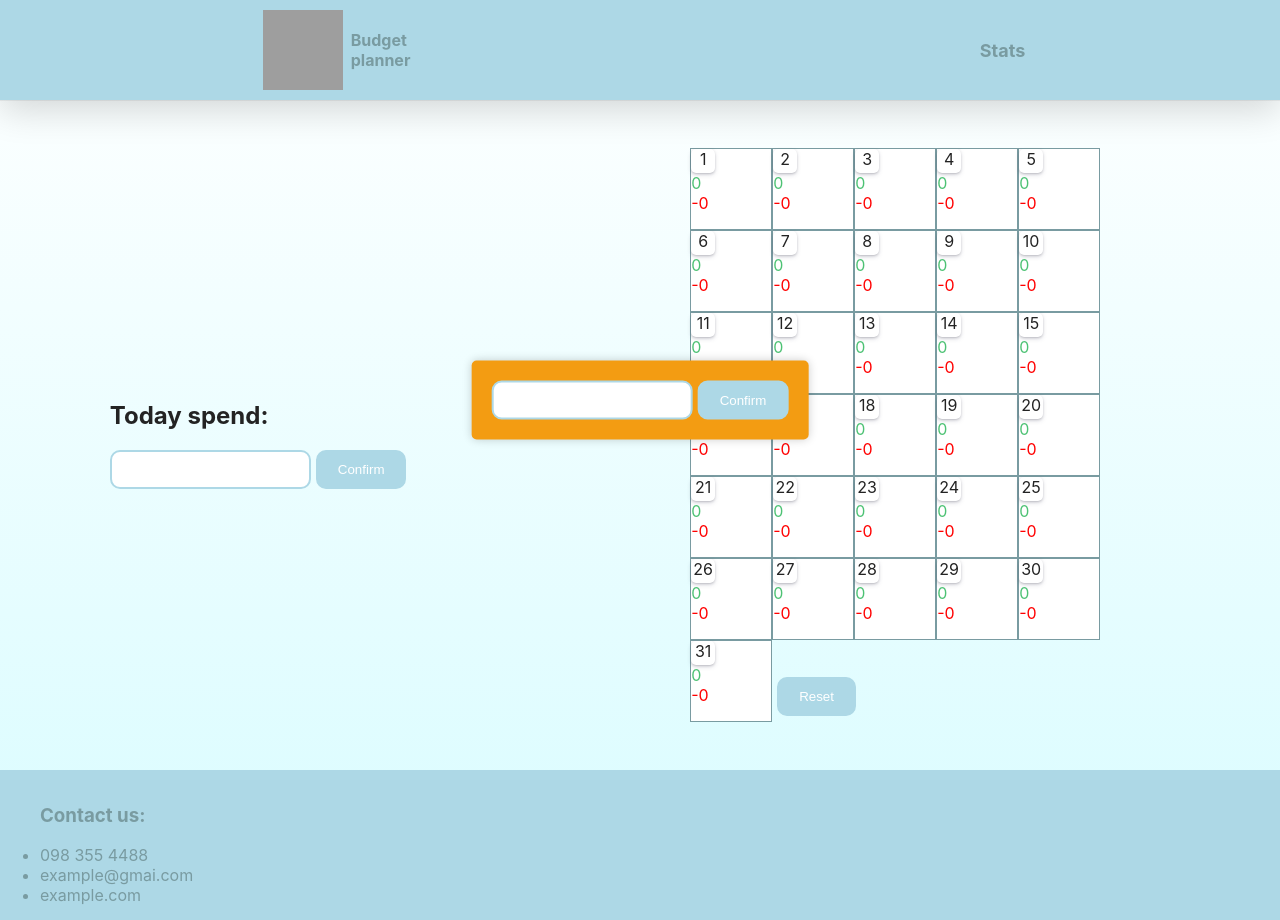
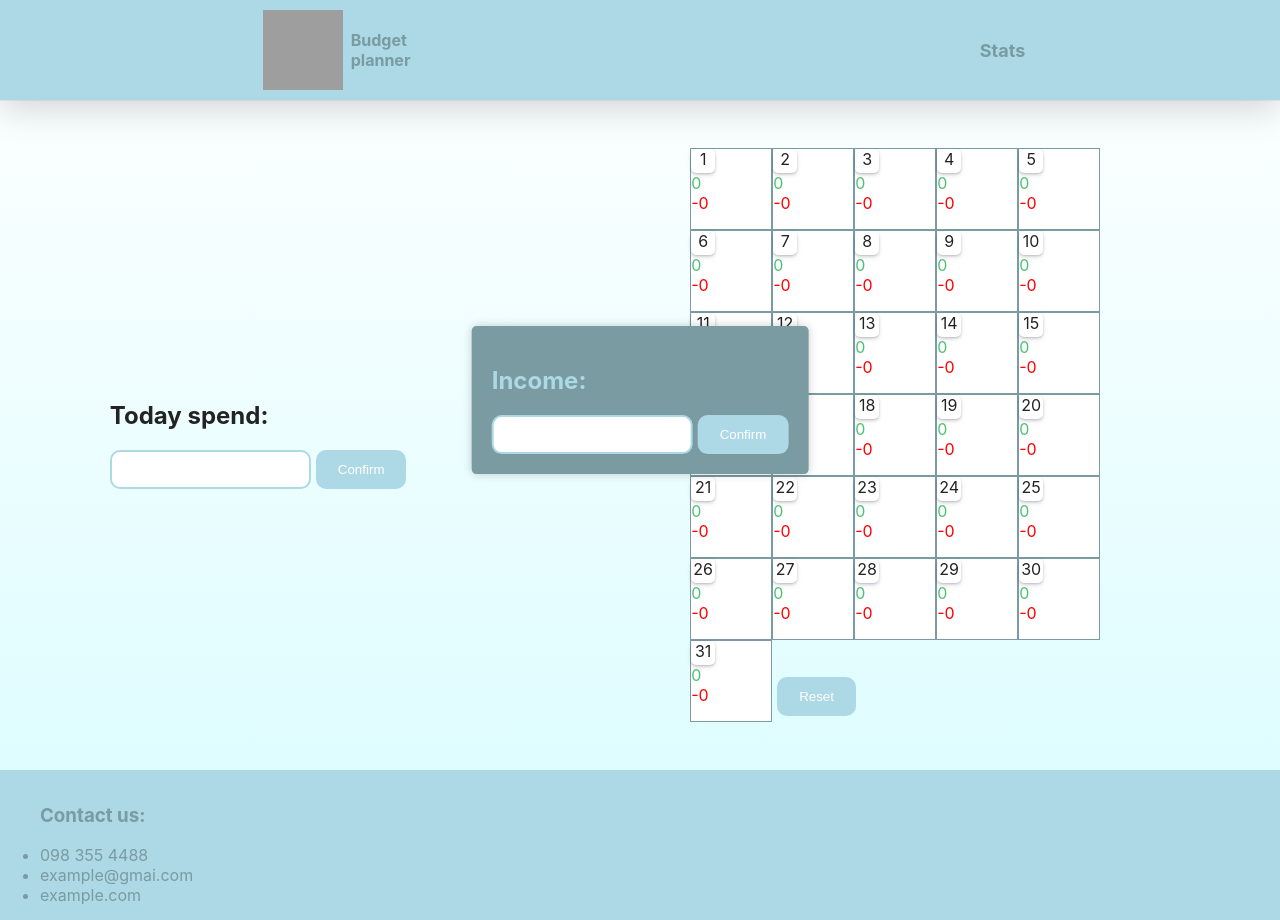
Before and after one commit to Anatolik322/budget-planner, a React (Create React App) app: page / in a window 1280 px wide. Built offline with nearby package versions, Linux system fonts and the light colour scheme; grey boxes are pictures that could not be loaded.

Commit message:
style: styled modals

```diff
--- a/src/components/categoryModal/CategoryModal.jsx
+++ b/src/components/categoryModal/CategoryModal.jsx
@@ -23,7 +23,7 @@ function CategoryModal({isOpen, sum, close}) {
                                 <option value='Other'>Other</option>
                             </select>
                         </div>
-                        <button className='modal_btn' onClick={() => {
+                        <button className='modal_btn category_btn' onClick={() => {
                             close(false)
                             disp(addSpendByCategory(value))
                             }}>Submit</button>
--- a/src/components/categoryModal/chooseModal.css
+++ b/src/components/categoryModal/chooseModal.css
@@ -3,7 +3,6 @@ select {
   outline: 10px red;
   border: 0;
   box-shadow: none;
-
   flex: 1;
   padding: 0 1em;
   color: #34495e;
@@ -37,29 +36,30 @@ select::-ms-expand {
 }
 
 .select:hover::after {
-  color: #f39c12;
+  color: #799ba1;
 }
 
+.category_btn{
+  border-color: #799ba1;
+}
 
-/* .container {
-    position : relative;
-    top: 50%;
-    left : 50%;
-    z-index: 1;
-  } */
+.category_btn:hover{
+  background-color: #799ba1;
+  border-color: #fff;
+  color: #fff;
+}
 
 .modal {
   position: fixed;
   top: 50%;
   left: 50%;
   transform: translate(-50%, -50%);
-  background-color: #f39c12;
+  background-color: #799ba1;
   padding: 20px;
   border-radius: 5px;
   box-shadow: 0px 0px 10px rgba(0, 0, 0, 0.2);
   z-index: 1001;
 }
-
 
 .container {
   display: flex;
--- a/src/components/incomeModal/IncomeModal.jsx
+++ b/src/components/incomeModal/IncomeModal.jsx
@@ -1,7 +1,6 @@
 import React, {useEffect, useState} from 'react'
 import './incomeModal.css'
 import { useDispatch, useSelector } from 'react-redux'
-import SpendInput from '../input/SpendInput';
 import { setTotal } from '../../service/amountSlice';
 
 function IncimeModal() {
@@ -19,6 +18,7 @@ function IncimeModal() {
     return (
       <div className='incomeModal'>
         <div>
+          <h2>Income:</h2>
         <input type="number" onChange={e => {setSum( +e.target.value)}}/>
         <button onClick = {() => {
           disp(setTotal(sum))
--- a/src/components/incomeModal/incomeModal.css
+++ b/src/components/incomeModal/incomeModal.css
@@ -3,9 +3,10 @@
     top: 50%;
     left: 50%;
     transform: translate(-50%, -50%);
-    background-color: #f39c12;
+    background-color: #799ba1;
     padding: 20px;
     border-radius: 5px;
     box-shadow: 0px 0px 10px rgba(0, 0, 0, 0.2);
     z-index: 1001;
+    color: lightblue;
   }
```
